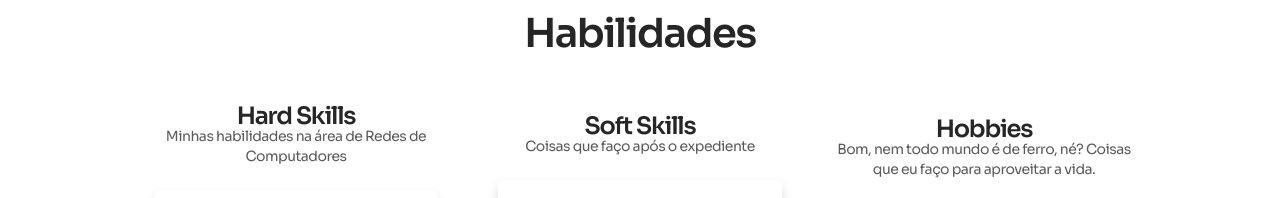
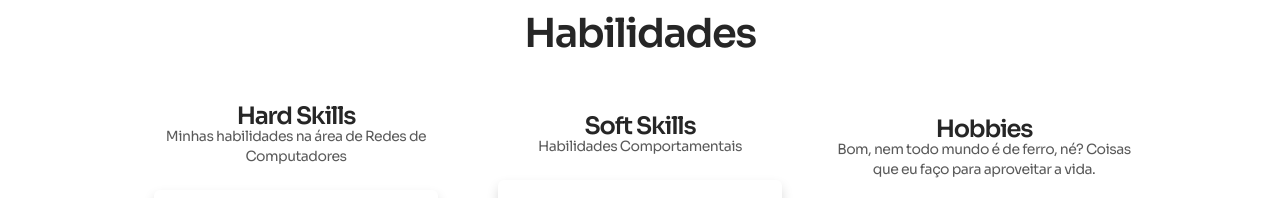
Before and after one commit to JacoMartins/gustavo-portfolio, a React (Vite) app in the folder web/: page / in a window 1280 px wide. Shown: the part 1020-1218 px from the top of the page. Built offline with nearby package versions, Linux system fonts and the light colour scheme.

Commit message:
fix: Ajeitando o as Habilidades e Hobbies

```diff
--- a/web/src/components/Pages/Home/index.tsx
+++ b/web/src/components/Pages/Home/index.tsx
@@ -91,7 +91,7 @@ export function Page({ name, colorScheme }: PageType) {
 
           <div className='SummaryContainer'>
             <Summary type="%list" title="Hard Skills" subTitle='Minhas habilidades na área de Redes de Computadores' summaries={hardSkillsSummary} colorScheme={colorScheme} />
-            <Summary type="%list" title="Soft Skills" subTitle='Coisas que faço após o expediente' summaries={softSkillsSummary} colorScheme={colorScheme} />
+            <Summary type="%list" title="Soft Skills" subTitle='Habilidades Comportamentais' summaries={softSkillsSummary} colorScheme={colorScheme} />
             <Summary type="%list" title="Hobbies" subTitle='Bom, nem todo mundo é de ferro, né? Coisas que eu faço para aproveitar a vida.' summaries={hobbiesSummary} colorScheme={colorScheme} />
           </div>
         </AbilitiesContainer>
```
